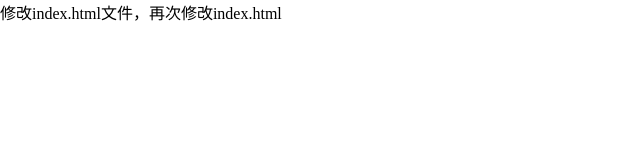
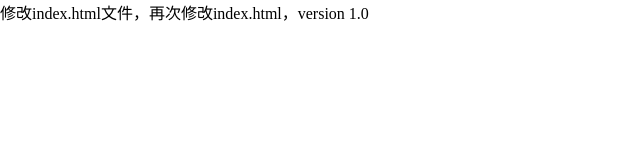
Before and after one commit to caiyiying/test2020, a plain HTML site: page index.html in a window 1280 px wide. Shown: the full height of the page, 0-640 px from the left. Drawn offline with Linux system fonts and the light colour scheme.

Commit message:
version 1.0

```diff
--- a/index.html
+++ b/index.html
@@ -50,7 +50,7 @@
   </head>
   <body>
     <div id="base" class="">
-          修改index.html文件，再次修改index.html
+          修改index.html文件，再次修改index.html，version 1.0
     </div>
   </body>
 </html>
```
